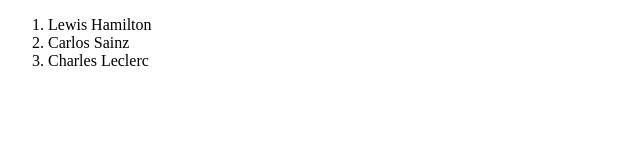
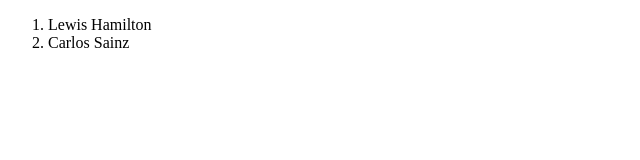
Before and after one commit to OliverThomas2001/my-first-github-repo, a plain HTML site: page index.html in a window 1280 px wide. Shown: the whole page, without its empty margins (0-640 px from the left). Drawn offline with Linux system fonts and the light colour scheme.

Commit message:
deleted one row of list

```diff
--- a/index.html
+++ b/index.html
@@ -10,7 +10,6 @@
     <ol>
         <li>Lewis Hamilton</li>
         <li>Carlos Sainz</li>
-        <li>Charles Leclerc</li>
     </ol>
 </body>
 </html>
```
